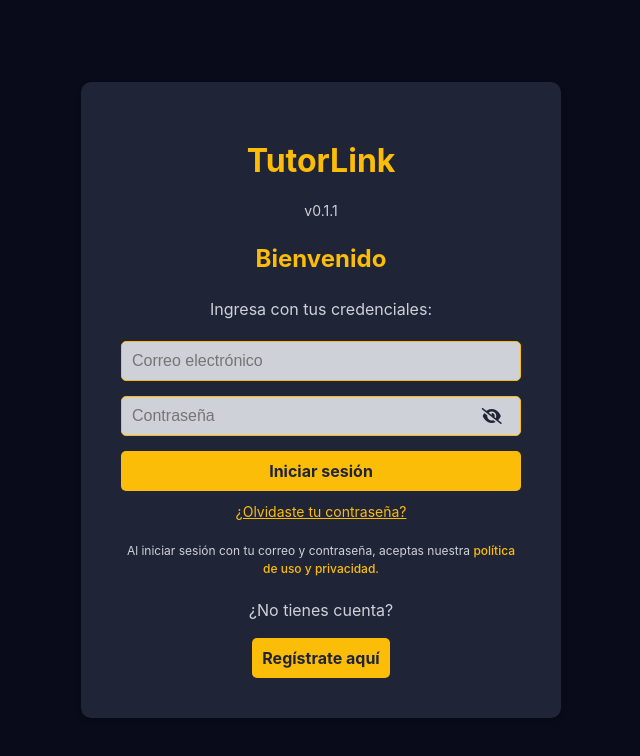
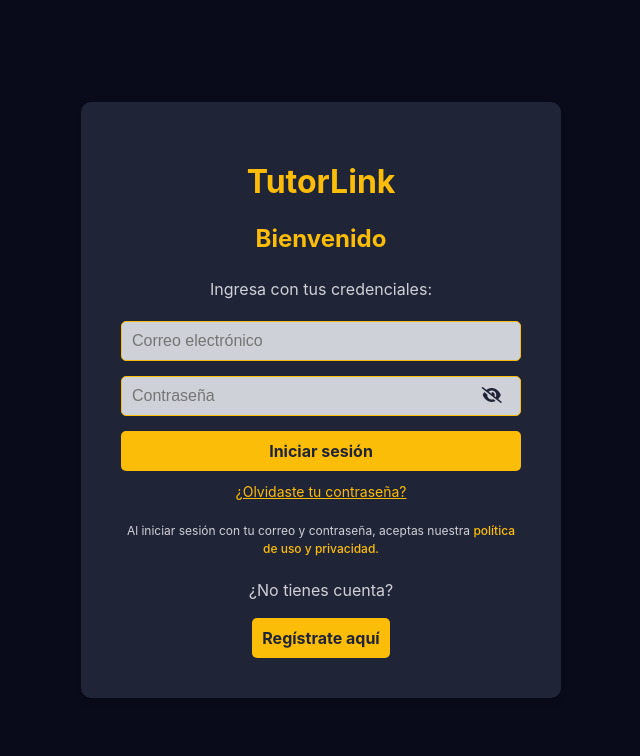
Before and after one commit to TutorLink-Modular/TutorLink, a React (Vite) app: page /login in a window 1280 px wide. Shown: the top 756 px of the page, without its empty margins (319-959 px from the left). Built offline with nearby package versions, Linux system fonts and the light colour scheme; no server answers.

Commit message:
Eliminé el log-in version

```diff
--- a/src/components/Login.jsx
+++ b/src/components/Login.jsx
@@ -110,7 +110,6 @@ const Login = () => {
 
       <div className="login-box">
         <h1 className="login-title">TutorLink</h1>
-        <p className="login-version">v0.1.1</p>
         <h2 className="login-welcome">Bienvenido</h2>
         <p className="login-instruction">Ingresa con tus credenciales:</p>
         <form className="login-form" onSubmit={handleLogin}>
@@ -133,8 +132,14 @@ const Login = () => {
               type="button"
               className="toggle-password"
               onClick={toggleShowPassword}
-              >
-              <i className={`fas ${showPassword ? "fa-eye eye-icon" : "fa-eye-slash eyeSlash-icon"}`}></i>
+            >
+              <i
+                className={`fas ${
+                  showPassword
+                    ? "fa-eye eye-icon"
+                    : "fa-eye-slash eyeSlash-icon"
+                }`}
+              ></i>
             </button>
           </div>
           <button type="submit" className="login-button" disabled={isLoading}>
@@ -167,7 +172,10 @@ const Login = () => {
 
         <p className="login-footer">
           Al iniciar sesión con tu correo y contraseña, aceptas nuestra{" "}
-          <a href="https://udg.mx/politica-de-privacidad-y-manejo-de-datos" className="privacy-policy">
+          <a
+            href="https://udg.mx/politica-de-privacidad-y-manejo-de-datos"
+            className="privacy-policy"
+          >
             política de uso y privacidad.
           </a>
         </p>
```
